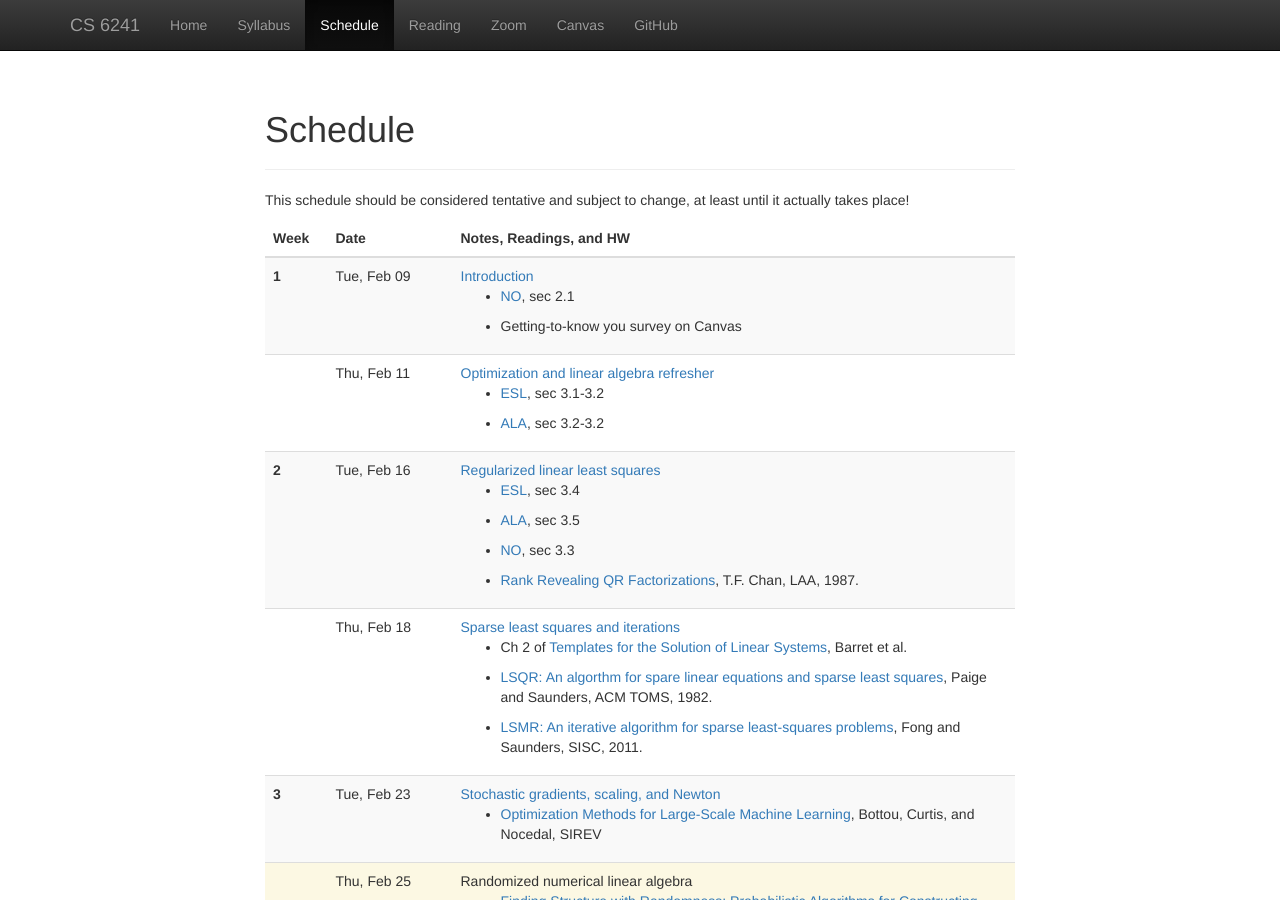
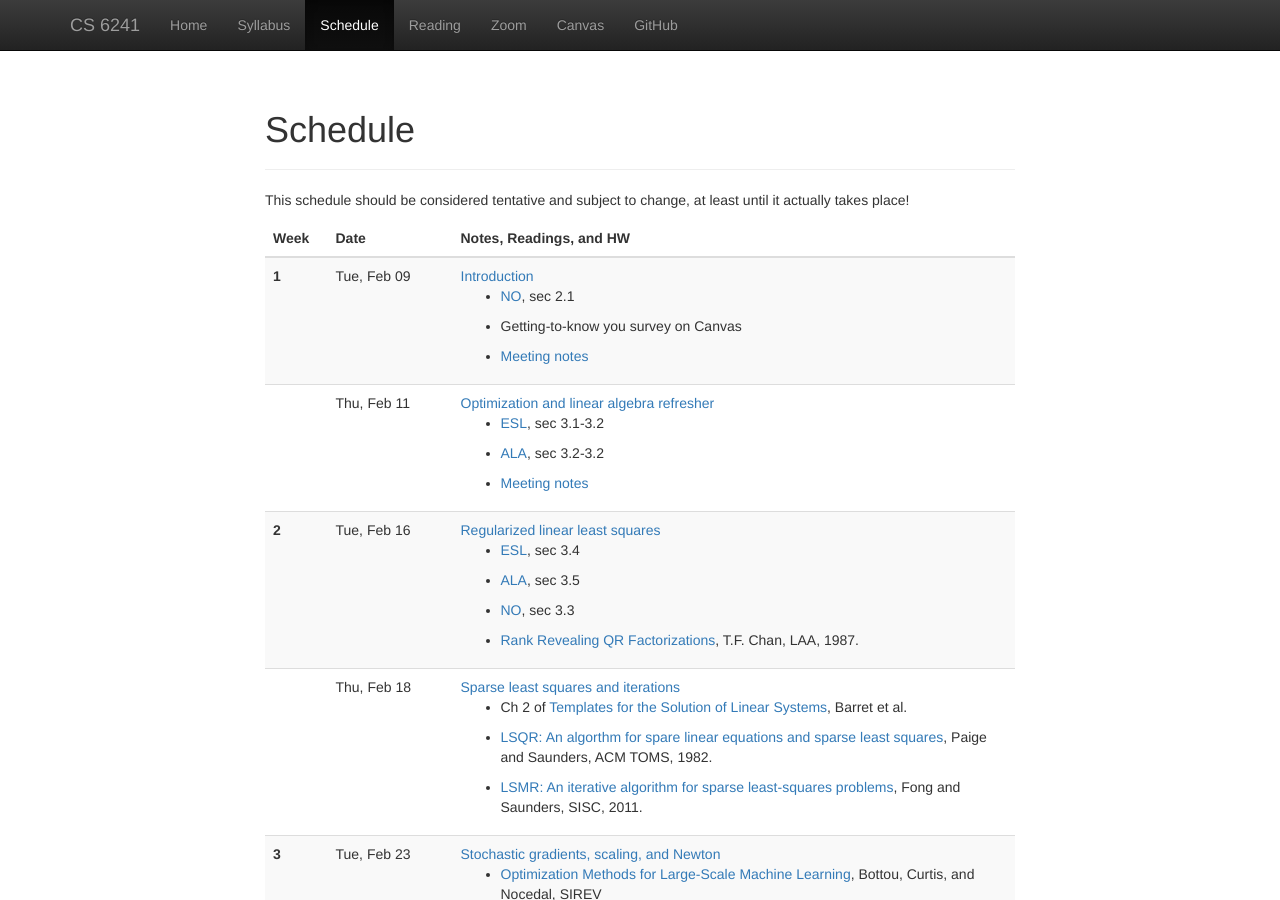
Before and after one commit to dbindel/cs6241-s21, a Jekyll site: the page built from web/schedule.html, in a window 1280 px wide and 900 px high. Built offline with Jekyll 4.4.1, drawn with Linux system fonts in a browser that asks for light colours; nearby versions of some CDN libraries.

Commit message:
Put up meeting notes.

```diff
--- a/web/_data/lectures.yml
+++ b/web/_data/lectures.yml
@@ -8,6 +8,7 @@
   hw:
     - "[NO](https://link.springer.com/book/10.1007/978-0-387-40065-5), sec 2.1"
     - Getting-to-know you survey on Canvas
+    - "[Meeting notes](meetings/2021-02-09.html)"
 -
   date: 2021-02-11
   info: Optimization and linear algebra refresher
@@ -15,6 +16,7 @@
   hw:
     - "[ESL](https://web.stanford.edu/~hastie/ElemStatLearn/), sec 3.1-3.2"
     - "[ALA](https://epubs.siam.org/doi/book/10.1137/1.9781611971446), sec 3.2-3.2"
+    - "[Meeting notes](meetings/2021-02-11.html)"
 #
 # ==================
 # Week 2
```
